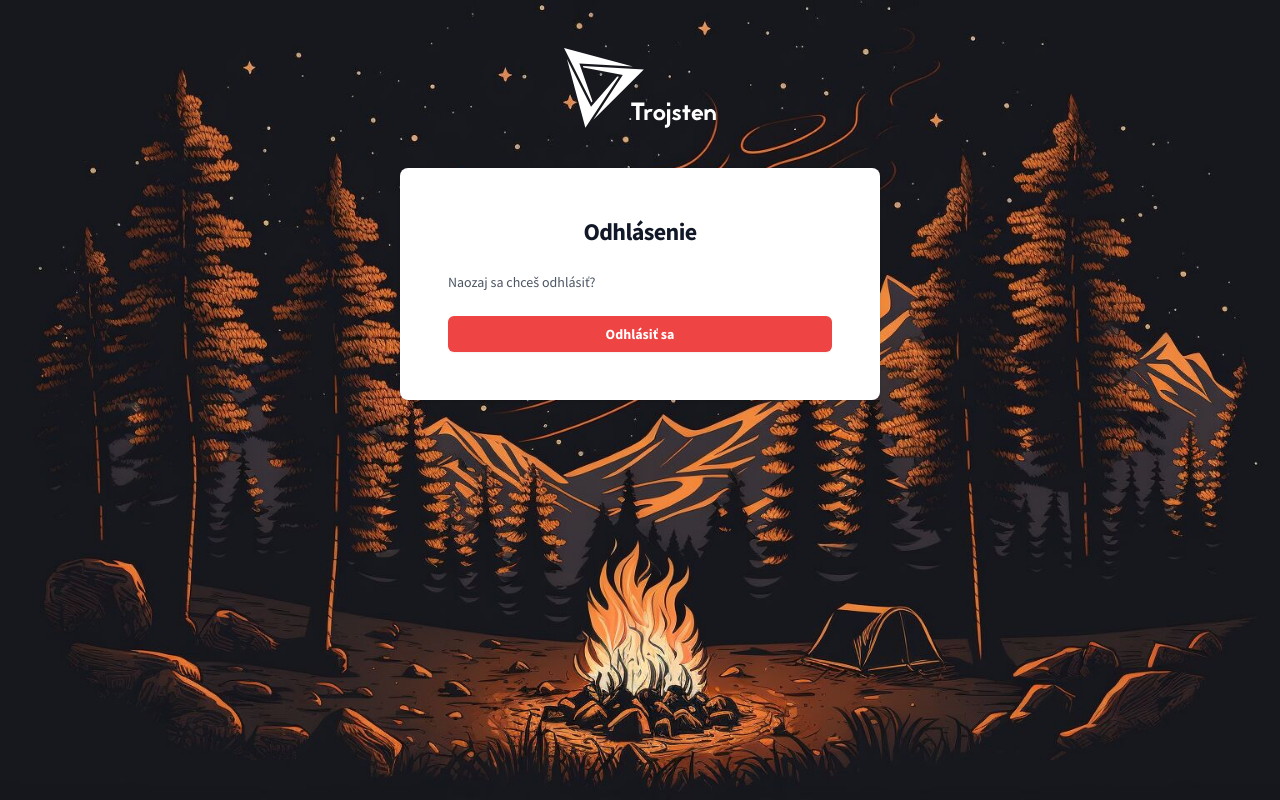
After one commit to trojsten/id, a Django app: template trojstenid/users/templates/account/logout.html in a window 1280 px wide. The commit adds this page. Run offline with Django 4.2, Linux system fonts and the light colour scheme; the template is opened without the code that fills it: most values are stand-ins (such as "Sample title", 1, 10 or a date in 2020); style sheets or scripts are compiled from the project's sources; some libraries are stand-ins or nearby versions.

Commit message:
settings: add logout and ?next handling in login

```diff
--- /dev/null
+++ b/trojstenid/users/templates/account/logout.html
@@ -0,0 +1,24 @@
+{% extends "auth_base.html" %}
+{% load forms %}
+
+{% block title %}Odhlásenie - {{ block.super }}{% endblock %}
+
+{% block content %}
+    <h2 class="mb-6 text-center text-2xl font-bold tracking-tight text-gray-900">
+        Odhlásenie
+    </h2>
+
+    <form class="space-y-6" method="POST">
+        <p class="text-gray-600 text-sm">
+            Naozaj sa chceš odhlásiť?
+        </p>
+        {% if redirect_field_value %}
+            <input type="hidden" name="{{ redirect_field_name }}" value="{{ redirect_field_value }}"/>
+        {% endif %}
+
+        {% csrf_token %}
+        <div>
+            <button type="submit" class="btn btn-red">Odhlásiť sa</button>
+        </div>
+    </form>
+{% endblock %}
```
Also changed, not shown: trojstenid/users/templates/account/login.html (+10 -0 lines).
